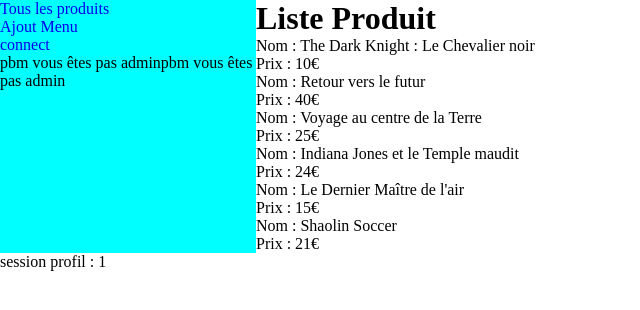
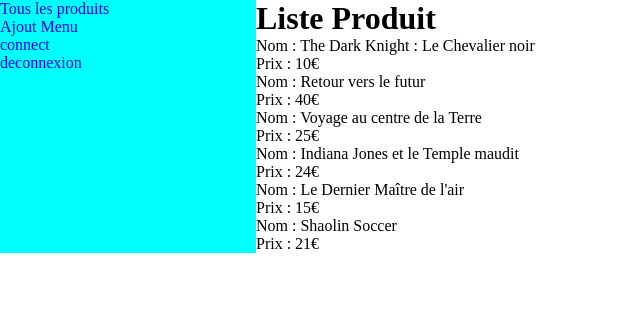
Before and after one commit to Noah-LPMI/ProjectPHPLPMI, a PHP site: page /listeProduit_c.php in a window 1280 px wide. Shown: the top 310 px of the page, without its empty margins (0-640 px from the left). Run offline with PHP 8.4, Linux system fonts and the light colour scheme; the visitor is signed in with stand-in values (Sample User, id 1); data comes from the database, SQL or seed files in the repository.

Commit message:
deconnexion function vue controller + liens menu

```diff
--- a/connectUser_c.php
+++ b/connectUser_c.php
@@ -1,4 +1,5 @@
 <?php
+session_start();
 include('connectUser_m.php');
 include('connectUser_v.php');
 if(isset($_GET['mod'])){ //si connecté -> variable en session
--- /dev/null
+++ b/deconnect_c.php
@@ -0,0 +1,2 @@
+<?php
+include('deconnect_m.php');
--- /dev/null
+++ b/deconnect_m.php
@@ -0,0 +1,5 @@
+<?php
+if(isset($_GET['deco'])){
+    session_destroy();
+    header("Location: listeProduit_c.php");
+}
--- a/listeProduit_c.php
+++ b/listeProduit_c.php
@@ -4,6 +4,9 @@ include('listeProduit_m.php');
 include('listeProduit_v.php');
 ///Controller listeProduit/////
 if(isset($_SESSION['profil'])){
-    print "session profil : " . $_SESSION['profil'];
+    //echo "session profil : " . $_SESSION['profil'];
+}
+if(isset($_GET['deco'])){
+    include('deconnect_c.php');
 }
 ?>
--- a/menu_v.php
+++ b/menu_v.php
@@ -8,16 +8,17 @@
     <!--<li><a href="addCateg_c.php">Ajout Categorie</a></li>-->
 
     <?php
+    if(isset($_SESSION['profil'])){ //test si connecté
+    echo"<li><a href='listeProduit_c.php?deco=1'>deconnexion</a></li>";
     for($i=0;$i<count($tableauMenu);$i++){//0=id, 1=lien, 2=nom//
-    if(isset($_SESSION['profil'])){ //test si connecté
     if($_SESSION['profil']!='admin' && $tableauMenu[$i][4]==1){ //si pas user=pas admin et liens (adminOnly) = 1
-        echo"pbm vous êtes pas admin";
+
     }else{
     echo"<li><a href='".$tableauMenu[$i][1]."?".$tableauMenu[$i][3]."'>".$tableauMenu[$i][2]."</a></li>"; //sinon afficher le liens
     }
-    }else{ //si pas connecté affiche tout
+    }}else{ //si pas connecté affiche tout
     //echo"<li><a href='".$tableauMenu[$i][1]."?".$tableauMenu[$i][3]."'>".$tableauMenu[$i][2]."</a></li>";
-    }}
+    }
     ?>
 </ul>
 </nav>
```
